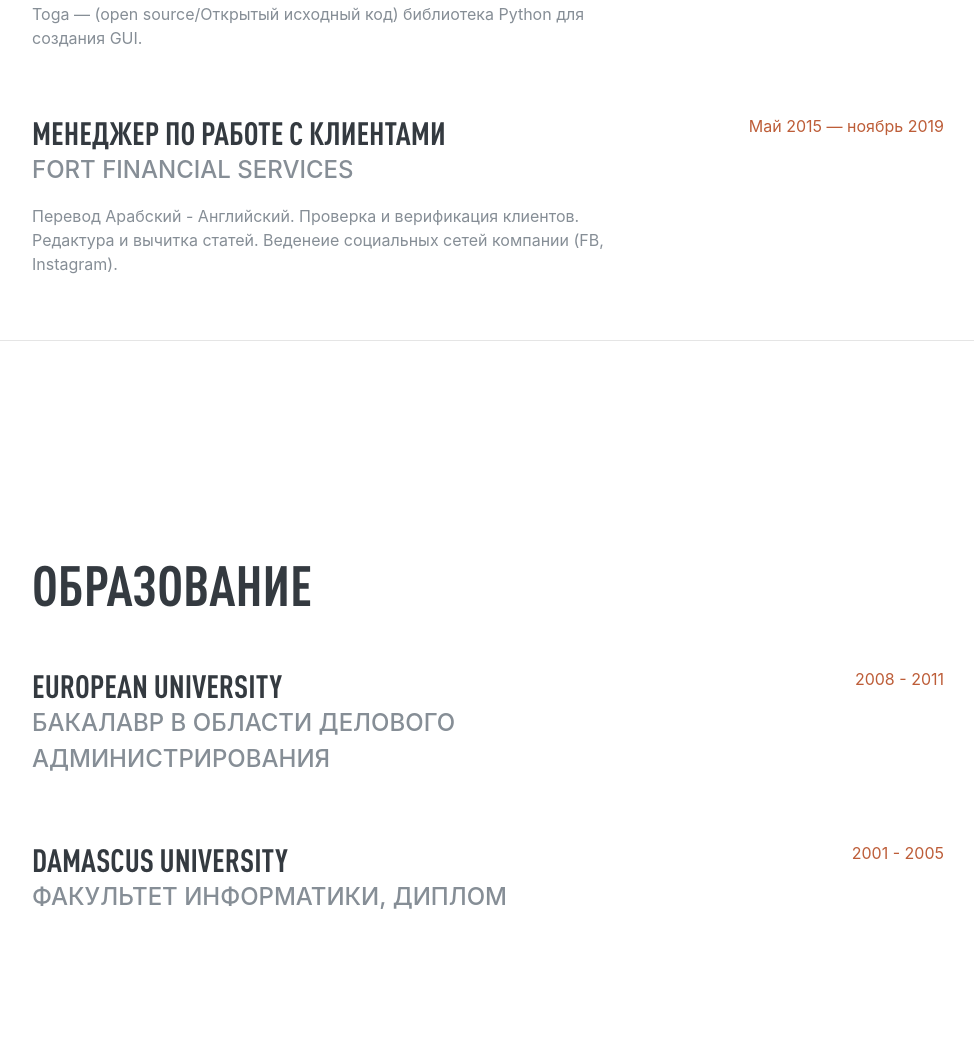
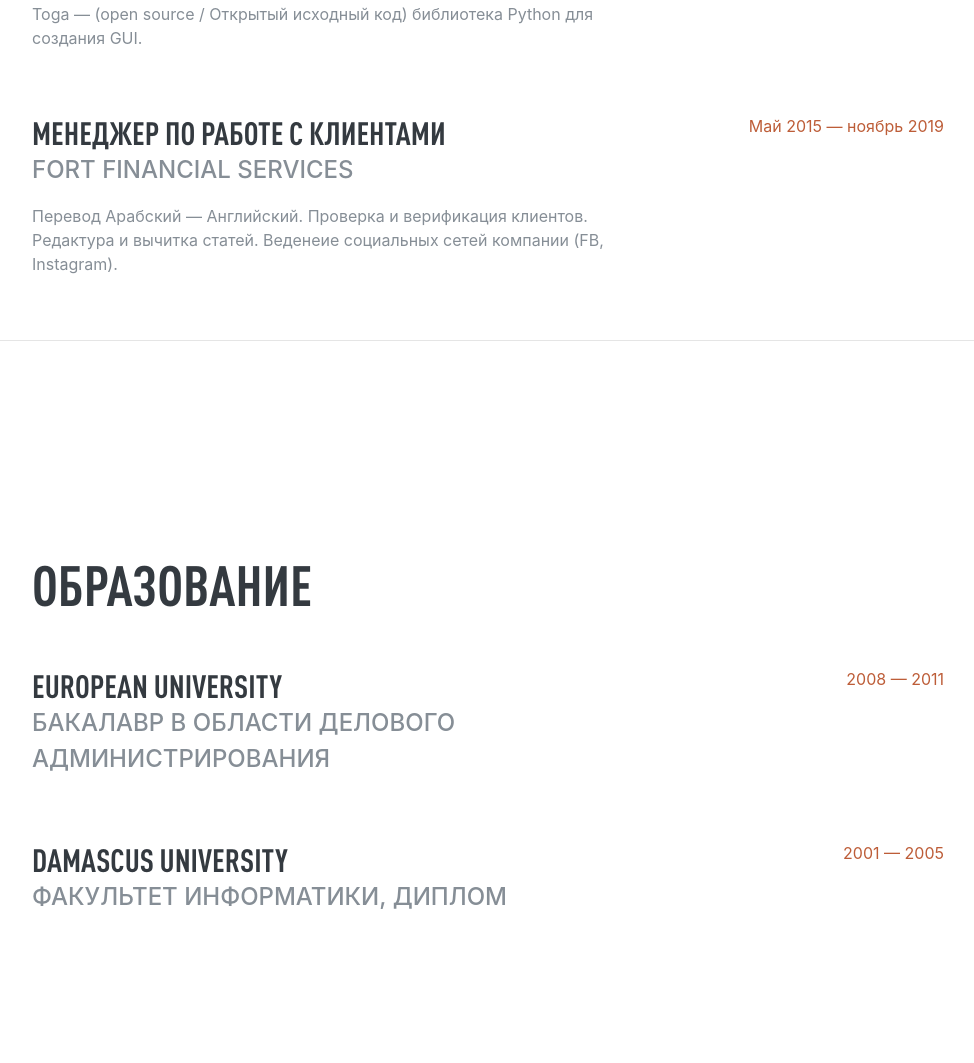
Before and after one commit to Hassan-Mallah/HassanPortfolio, a Django app: page / in a window 1280 px wide. Shown: the part 2080-3143 px from the top of the page, without its empty margins (288-1262 px from the left). Run offline with Django 3.2, Linux system fonts and the light colour scheme; some libraries are stand-ins or nearby versions; some web fonts are replaced.

Commit message:
commit message

```diff
--- a/templates/CLARENCE/index.html
+++ b/templates/CLARENCE/index.html
@@ -156,7 +156,7 @@
                     <li>
                         <i class="fa-li fa fa-check"></i> Участник проекта Toga (Открытый исходный код / open source).</li>
                     <li>
-                        <i class="fa-li fa fa-check"></i> Cоревнования по программированию LeetCode И HackerRank.</li>
+                        <i class="fa-li fa fa-check"></i> Участник соревнований по программровнию LeetCode И HackerRank.</li>
                     <li>
                         <i class="fa-li fa fa-check"></i> Свободно говорю на английском и арабском.</li>
 
@@ -212,7 +212,7 @@
                     <div class="resume-content">
                         <h3 class="mb-0">Программист-разработчик / Участник</h3>
                         <div class="subheading mb-3">Toga</div>
-                        <p>Cоздание интерфейсов для Toga, тестирование кода с Coverage и unittest. Toga — (open source/Открытый исходный код) библиотека Python для создания GUI.</p>
+                        <p>Cоздание интерфейсов для Toga, тестирование кода с Coverage и unittest. Toga — (open source / Открытый исходный код) библиотека Python для создания GUI.</p>
                     </div>
                     <div class="resume-date text-md-right">
                         <span class="text-primary">Январь 2020 — по настоящее время</span>
@@ -223,7 +223,7 @@
                     <div class="resume-content">
                         <h3 class="mb-0">Менеджер по работе с клиентами</h3>
                         <div class="subheading mb-3">Fort Financial Services</div>
-                        <p>Перевод Арабский - Английский. Проверка и верификация клиентов. Редактура и вычитка статей. Веденеие социальных сетей компании (FB, Instagram).</p>
+                        <p>Перевод Арабский — Английский. Проверка и верификация клиентов. Редактура и вычитка статей. Веденеие социальных сетей компании (FB, Instagram).</p>
                     </div>
                     <div class="resume-date text-md-right">
                         <span class="text-primary">Май 2015 — ноябрь 2019</span>
@@ -246,7 +246,7 @@
                         <div class="subheading mb-3">Бакалавр в области делового администрирования</div>
                     </div>
                     <div class="resume-date text-md-right">
-                        <span class="text-primary">2008 - 2011</span>
+                        <span class="text-primary">2008 — 2011</span>
                     </div>
                 </div>
 
@@ -256,7 +256,7 @@
                         <div class="subheading mb-3">Факультет информатики, Диплом </div>
                     </div>
                     <div class="resume-date text-md-right">
-                        <span class="text-primary">2001 - 2005</span>
+                        <span class="text-primary">2001 — 2005</span>
                     </div>
                 </div>
 
@@ -274,7 +274,7 @@
                     <li>
                         <i class="fa-li fa fa-trophy text-warning"></i> Machine Learning with Python - IBM</li>
                     <li>
-                        <i class="fa-li fa fa-trophy text-warning"></i> SQL : The Hitch Hikers Guide To Writing SQL Queries - Paul Scotchford</li>
+                        <i class="fa-li fa fa-trophy text-warning"></i> SQL: The Hitch Hikers Guide To Writing SQL Queries - Paul Scotchford</li>
                     <li>
                         <i class="fa-li fa fa-trophy text-warning"></i> Python Core and Advanced - Bharath Thippireddy</li>
                     <li>
```
